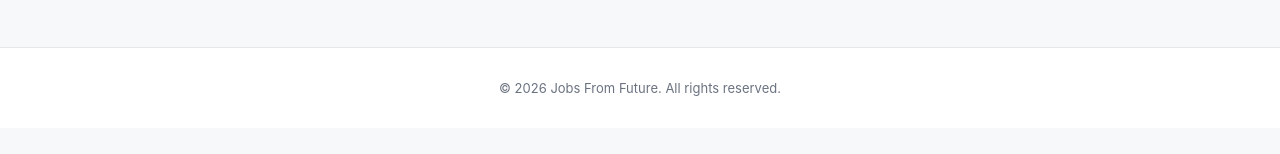
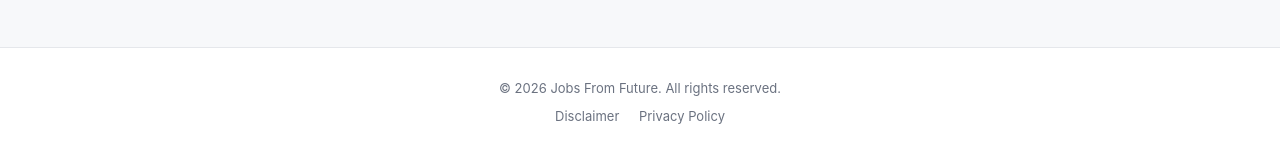
Before and after one commit to unique-artt/JobsFromFuture, a Jekyll site: the page built from index.html, in a window 1280 px wide. Shown: the part 981-1135 px from the top of the page. Built offline with Jekyll 4.4.1, drawn with Linux system fonts in a browser that asks for light colours; before the commit the page ends 1109 px from its top, so only the background shows below that.

Commit message:
Update default.html

```diff
--- a/_layouts/default.html
+++ b/_layouts/default.html
@@ -92,7 +92,11 @@
   </main>
 
   <footer class="footer">
-    <p>&copy; {{ site.time | date: '%Y' }} Jobs From Future. All rights reserved.</p>
+<p>&copy; {{ site.time | date: '%Y' }} Jobs From Future. All rights reserved.</p>
+<p style="margin-top:8px;">
+  <a href="/disclaimer.html" style="color:#6b7280;margin:0 8px;">Disclaimer</a>
+  <a href="/privacy.html" style="color:#6b7280;margin:0 8px;">Privacy Policy</a>
+</p>
   </footer>
 
   <script src="/assets/js/search.js" defer></script>
```
